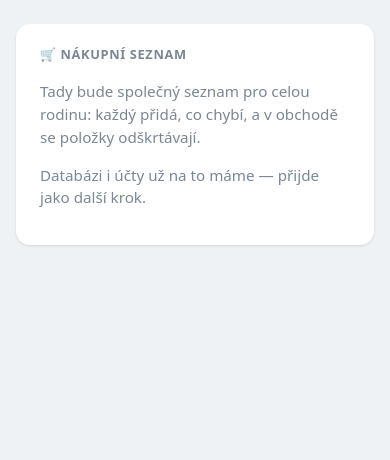
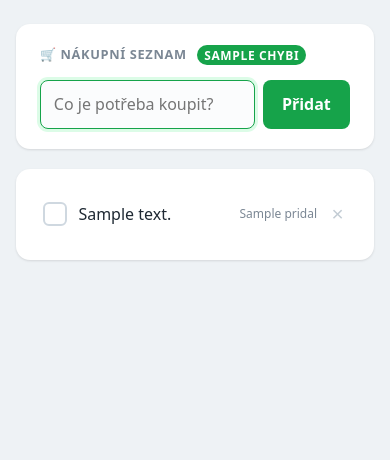
Before and after one commit to peetau/home-asistant, a Flask app: template templates/nakup.html in a window 390 px wide. Shown: the part 54-514 px from the top of the page. Run offline with Flask 3, Linux system fonts and the light colour scheme; the template is opened without the code that fills it: most values are stand-ins (such as "Sample title", 1, 10 or a date in 2020).

Commit message:
Nakupni seznam: spolecny seznam pro rodinu
Prvni funkce, kde uzivatel sam vytvari obsah.

- tabulka 'nakup' (text, koupeno, pridal, pridano, koupil, koupeno_kdy);
  uklada se i kdo polozku pridal a kdo ji odskrtl
- pridavani, odskrtavani (prepinatelne), mazani jednotlivych polozek
  a uklid vsech odskrtnutych naraz
- nekoupene polozky drzi nahore (ORDER BY koupeno ASC, id DESC)
- vsechny akce jsou POST + redirect zpatky (vzorec POST-redirect-GET),
  aby F5 neopakovalo akci a aby GET zustal bezpecny
- <int:id_polozky> v adrese: Flask sam odmitne necislo
- velke dotykove cile - seznam se pouziva na mobilu v obchode

Overeno vcetne pokusu o XSS: polozka s <script> se ulozi syrova, ale
Jinja ji pri vypisu automaticky escapuje, takze se v prohlizeci nespusti.

Co-Authored-By: Claude Opus 5 <noreply@anthropic.com>

```diff
--- a/static/style.css
+++ b/static/style.css
@@ -295,3 +295,101 @@ main { min-height: 40vh; }
 
     header h1 { font-size: 1.25rem; }
 }
+
+/* ==================== Nákupní seznam ==================== */
+
+.pocet {
+    background: var(--zelena);
+    color: #fff;
+    font-size: .75rem;
+    padding: .1rem .45rem;
+    border-radius: 999px;
+    margin-left: .4rem;
+    vertical-align: middle;
+}
+
+.pridat-form { display: flex; gap: .5rem; }
+.pridat-form input {
+    flex: 1;
+    font: inherit;
+    padding: .7rem .8rem;
+    border: 1px solid #d6dde4;
+    border-radius: 8px;
+    background: #fbfcfd;
+    min-width: 0;   /* aby se input uvnitř flexu mohl zmenšit na mobilu */
+}
+.pridat-form input:focus {
+    outline: none;
+    border-color: var(--zelena);
+    box-shadow: 0 0 0 3px var(--zelena-svet);
+}
+.pridat-form button {
+    font: inherit; font-weight: 600;
+    padding: .7rem 1.2rem;
+    border: none; border-radius: 8px;
+    background: var(--zelena); color: #fff; cursor: pointer;
+}
+.pridat-form button:hover { background: #12833b; }
+
+.seznam { list-style: none; margin: 0; padding: 0; }
+.seznam li {
+    display: flex;
+    align-items: center;
+    gap: .5rem;
+    border-bottom: 1px solid #f0f3f6;
+}
+.seznam li:last-child { border-bottom: none; }
+
+.polozka-form { margin: 0; display: flex; }
+
+/* Tlačítko na odškrtnutí zabírá celou šířku - velký cíl pro palec. */
+.odskrtnout {
+    display: flex;
+    align-items: center;
+    gap: .7rem;
+    width: 100%;
+    font: inherit;
+    text-align: left;
+    background: none;
+    border: none;
+    padding: .8rem .2rem;
+    cursor: pointer;
+    color: var(--text);
+}
+.seznam li { position: relative; }
+.seznam li > .polozka-form:first-child { flex: 1; min-width: 0; }
+
+.ctverecek {
+    flex: none;
+    width: 24px; height: 24px;
+    border: 2px solid #cfd8e0;
+    border-radius: 6px;
+    display: flex; align-items: center; justify-content: center;
+    font-size: .9rem; font-weight: 700;
+    color: #fff;
+}
+.polozka-text { word-break: break-word; }
+
+/* Odškrtnutá položka: zelený rámeček, přeškrtnutý a ztlumený text. */
+.hotovo .ctverecek { background: var(--zelena); border-color: var(--zelena); }
+.hotovo .polozka-text { text-decoration: line-through; color: var(--text-slaby); }
+
+.polozka-kdo { flex: none; color: var(--text-slaby); font-size: .75rem; }
+
+.smazat {
+    flex: none;
+    font-size: 1.3rem; line-height: 1;
+    background: none; border: none;
+    color: #c3ccd4; cursor: pointer;
+    padding: .5rem .4rem;
+}
+.smazat:hover { color: var(--cervena); }
+
+.uklid-form { margin-top: 1rem; text-align: right; }
+.uklidit {
+    font: inherit; font-size: .85rem;
+    background: none; border: 1px solid #dfe5ea;
+    border-radius: 8px; padding: .45rem .8rem;
+    color: var(--text-slaby); cursor: pointer;
+}
+.uklidit:hover { border-color: var(--cervena); color: var(--cervena); }
--- a/templates/nakup.html
+++ b/templates/nakup.html
@@ -4,15 +4,68 @@
 
 {% block obsah %}
 
+    {# ---------- Přidání položky ---------- #}
     <div class="karta">
-        <h2>🛒 Nákupní seznam</h2>
-        <p class="prazdno">
-            Tady bude společný seznam pro celou rodinu: každý přidá, co chybí,
-            a v obchodě se položky odškrtávají.
-        </p>
-        <p class="prazdno">
-            Databázi i účty už na to máme — přijde jako další krok.
-        </p>
+        <h2>🛒 Nákupní seznam
+            {% if chybi %}<span class="pocet">{{ chybi }}</span>{% endif %}
+        </h2>
+
+        <form method="post" action="{{ url_for('nakup_pridat') }}" class="pridat-form">
+            <input type="text" name="text" placeholder="Co je potřeba koupit?"
+                   required autofocus autocomplete="off" maxlength="200">
+            <button type="submit">Přidat</button>
+        </form>
+    </div>
+
+    {# ---------- Seznam ---------- #}
+    <div class="karta">
+        {% if polozky %}
+            <ul class="seznam">
+                {% for id_p, text, koupeno, pridal, koupil in polozky %}
+                    <li class="{{ 'hotovo' if koupeno }}">
+
+                        {# Odškrtnutí: celý text je tlačítko, ať se na mobilu
+                           dobře trefuje palcem. Formulář kolem něj je proto,
+                           že měnit stav se musí přes POST, ne přes odkaz. #}
+                        <form method="post"
+                              action="{{ url_for('nakup_prepnout', id_polozky=id_p) }}"
+                              class="polozka-form">
+                            <button type="submit" class="odskrtnout">
+                                <span class="ctverecek">{{ "✓" if koupeno }}</span>
+                                <span class="polozka-text">
+                                    {# Tohle vypíše text položky. Jinja ho
+                                       automaticky ošetří - viz komentář
+                                       v nakup.html níže / v README. #}
+                                    {{ text }}
+                                </span>
+                            </button>
+                        </form>
+
+                        <span class="polozka-kdo">
+                            {% if koupeno %}koupil {{ koupil }}{% else %}{{ pridal }}{% endif %}
+                        </span>
+
+                        <form method="post"
+                              action="{{ url_for('nakup_smazat', id_polozky=id_p) }}"
+                              class="polozka-form">
+                            <button type="submit" class="smazat" title="Smazat">×</button>
+                        </form>
+
+                    </li>
+                {% endfor %}
+            </ul>
+
+            {# Úklid odškrtnutých - jen když je co uklízet. #}
+            {% if polozky|length > chybi %}
+                <form method="post" action="{{ url_for('nakup_uklidit') }}"
+                      class="uklid-form">
+                    <button type="submit" class="uklidit">
+                        Smazat odškrtnuté ({{ polozky|length - chybi }})</button>
+                </form>
+            {% endif %}
+        {% else %}
+            <p class="prazdno">Seznam je prázdný. Přidej první položku výš.</p>
+        {% endif %}
     </div>
 
 {% endblock %}
--- a/web.py
+++ b/web.py
@@ -183,11 +183,67 @@ def nanoleaf():
 @app.route("/nakup")
 @vyzaduje_prihlaseni
 def nakup():
-    """Nákupní seznam. Obsah přijde jako další krok."""
+    """Nákupní seznam - společný pro celou rodinu."""
+    polozky = database.seznam_nakupu()
+
+    # Kolik ještě chybí - hodí se do nadpisu.
+    chybi = sum(1 for p in polozky if not p[2])
+
     return render_template(
         "nakup.html", aktivni="nakup",
+        polozky=polozky, chybi=chybi,
         uzivatel=session.get("uzivatel"),
     )
+
+
+# ---------------------------------------------------------------------------
+# Akce nad seznamem.
+#
+# Všechny jsou POST, ne GET - a je to důležité pravidlo, ne formalita:
+# GET musí být "bezpečný", tedy nic neměnit. Kdyby odškrtnutí položky bylo
+# GET, stačilo by, aby prohlížeč (nebo jeho přednačítání, nebo antivirus)
+# ten odkaz otevřel na pozadí, a položka by se odškrtla sama od sebe.
+#
+# Každá akce končí redirectem zpátky na seznam. Tomu se říká vzorec
+# POST -> redirect -> GET a řeší otravný problém: kdyby route po POSTu
+# rovnou vykreslila stránku, tak by po stisku F5 prohlížeč nabídl
+# "odeslat formulář znovu" a položka by se přidala podruhé.
+# ---------------------------------------------------------------------------
+
+@app.route("/nakup/pridat", methods=["POST"])
+@vyzaduje_prihlaseni
+def nakup_pridat():
+    database.pridej_polozku(
+        request.form.get("text", ""),
+        session.get("uzivatel"),
+    )
+    return redirect(url_for("nakup"))
+
+
+# <int:id_polozky> je proměnná část adresy. Flask z /nakup/7/prepnout
+# vytáhne sedmičku a předá ji funkci jako parametr. To "int:" navíc hlídá,
+# že to je opravdu číslo - když někdo zkusí /nakup/abc/prepnout,
+# Flask vrátí 404 a naše funkce se vůbec nespustí.
+@app.route("/nakup/<int:id_polozky>/prepnout", methods=["POST"])
+@vyzaduje_prihlaseni
+def nakup_prepnout(id_polozky):
+    database.prepni_koupeno(id_polozky, session.get("uzivatel"))
+    return redirect(url_for("nakup"))
+
+
+@app.route("/nakup/<int:id_polozky>/smazat", methods=["POST"])
+@vyzaduje_prihlaseni
+def nakup_smazat(id_polozky):
+    database.smaz_polozku(id_polozky)
+    return redirect(url_for("nakup"))
+
+
+@app.route("/nakup/uklidit", methods=["POST"])
+@vyzaduje_prihlaseni
+def nakup_uklidit():
+    """Smaže všechny odškrtnuté položky naráz."""
+    database.smaz_koupene()
+    return redirect(url_for("nakup"))
 
 
 if __name__ == "__main__":
```
Also changed, not shown: database.py (+93 -0 lines), README.md.
